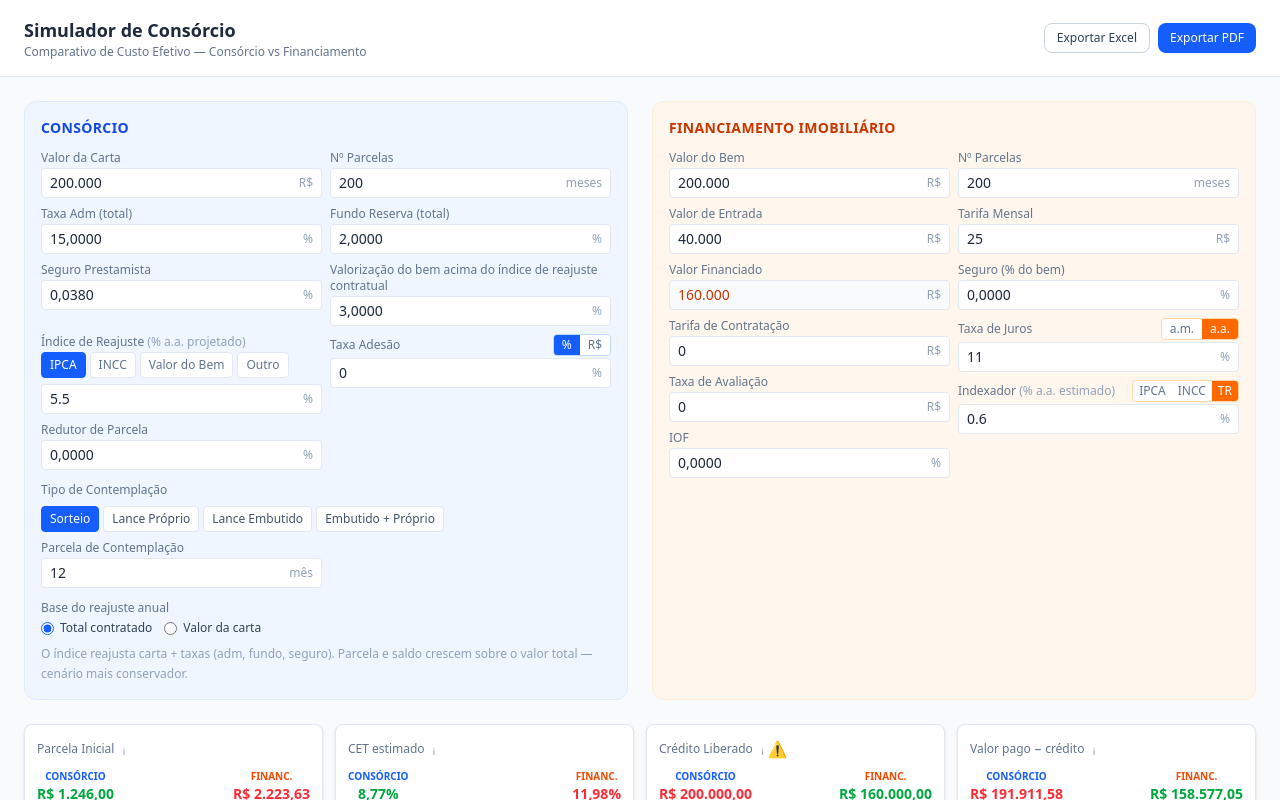
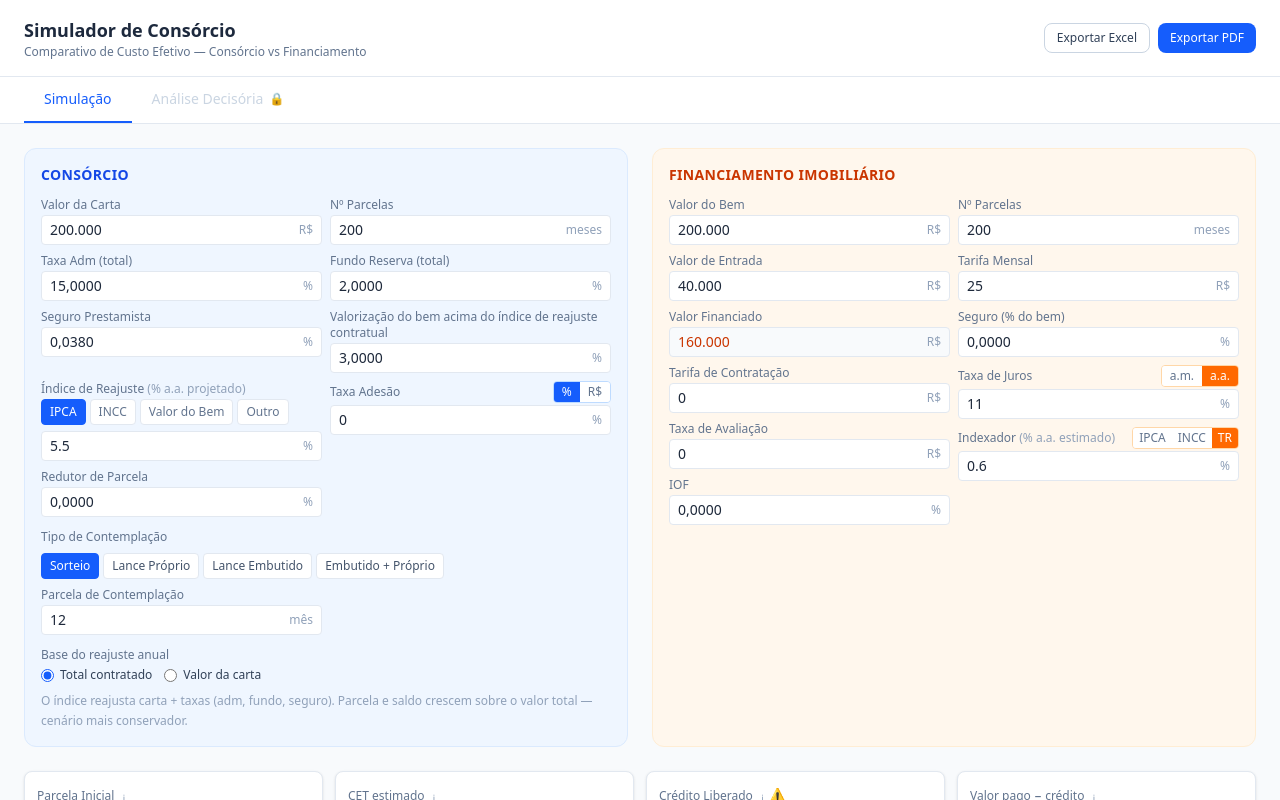
Before and after one commit to SetUp-Assessoria/cet-consorcio, a React (Vite) app: page / in a window 1280 px wide. Shown: the top 800 px of the page. Built offline with nearby package versions, Linux system fonts and the light colour scheme.

Commit message:
feat: mover análise decisória para aba separada, bloqueada se diferença de crédito > 10%

```diff
--- a/src/App.tsx
+++ b/src/App.tsx
@@ -1,3 +1,4 @@
+import { useState } from 'react'
 import { useSimulacao } from './hooks/useSimulacao'
 import { InputPanel } from './components/InputPanel'
 import { ResumoCards } from './components/ResumoCards'
@@ -6,12 +7,21 @@ import { Graficos } from './components/Graficos'
 import { BotoesExport } from './components/BotoesExport'
 import { DashboardDecisao } from './components/DashboardDecisao'
 
+type Aba = 'simulacao' | 'analise'
+
 export default function App() {
   const {
     consorcioParams, setConsorcioParams,
     financiamentoParams, setFinanciamentoParams,
     resultadoConsorcio, resultadoFinanciamento,
   } = useSimulacao()
+
+  const [aba, setAba] = useState<Aba>('simulacao')
+
+  const cC = resultadoConsorcio.creditoLiberado
+  const cF = resultadoFinanciamento.creditoLiberado
+  const diff = Math.abs(cC - cF) / Math.max(cC, cF, 1)
+  const analiseDisponivel = diff <= 0.10
 
   return (
     <div className="min-h-screen bg-slate-50">
@@ -25,7 +35,51 @@ export default function App() {
         </div>
       </header>
 
+      {/* Navegação por abas */}
+      <div className="border-b border-slate-200 bg-white px-6">
+        <div className="mx-auto max-w-7xl flex gap-0">
+          <button
+            onClick={() => setAba('simulacao')}
+            className={`px-5 py-3 text-sm font-medium border-b-2 transition-colors ${
+              aba === 'simulacao'
+                ? 'border-blue-600 text-blue-600'
+                : 'border-transparent text-slate-500 hover:text-slate-700'
+            }`}
+          >
+            Simulação
+          </button>
+
+          <div className="relative group">
+            <button
+              onClick={() => analiseDisponivel && setAba('analise')}
+              disabled={!analiseDisponivel}
+              className={`px-5 py-3 text-sm font-medium border-b-2 transition-colors flex items-center gap-1.5 ${
+                aba === 'analise'
+                  ? 'border-blue-600 text-blue-600'
+                  : analiseDisponivel
+                  ? 'border-transparent text-slate-500 hover:text-slate-700'
+                  : 'border-transparent text-slate-300 cursor-not-allowed'
+              }`}
+            >
+              Análise Decisória
+              {!analiseDisponivel && (
+                <span className="text-xs text-slate-300">🔒</span>
+              )}
+            </button>
+            {!analiseDisponivel && (
+              <div className="pointer-events-none absolute left-1/2 top-full z-20 mt-1 w-64 -translate-x-1/2 rounded bg-slate-800 px-3 py-2 text-[11px] leading-relaxed text-white opacity-0 shadow-lg transition-opacity group-hover:opacity-100">
+                Disponível quando a diferença entre os créditos liberados for de no máximo 10%.
+                Diferença atual: <strong>{(diff * 100).toFixed(1)}%</strong>.
+                <div className="absolute left-1/2 top-0 -translate-x-1/2 -translate-y-full border-4 border-transparent border-b-slate-800" />
+              </div>
+            )}
+          </div>
+        </div>
+      </div>
+
       <main className="mx-auto max-w-7xl space-y-6 px-6 py-6">
+        {aba === 'simulacao' && (
+          <>
             <InputPanel
               consorcioParams={consorcioParams}
               onConsorcioChange={setConsorcioParams}
@@ -34,12 +88,6 @@ export default function App() {
             />
 
             <ResumoCards consorcio={resultadoConsorcio} financiamento={resultadoFinanciamento} />
-
-        <DashboardDecisao
-          consorcio={resultadoConsorcio}
-          financiamento={resultadoFinanciamento}
-          consorcioParams={consorcioParams}
-        />
 
             <p className="text-[11px] text-slate-400 -mt-3">
               ¹ <strong>TIR Anual (CET)</strong>: custo efetivo anualizado — o crédito liberado é trazido a valor presente
@@ -59,6 +107,16 @@ export default function App() {
               <TabelaAmortizacao linhas={resultadoConsorcio.linhas} label="Amortização — Consórcio" color="blue" />
               <TabelaAmortizacao linhas={resultadoFinanciamento.linhas} label="Amortização — Financiamento" color="orange" />
             </div>
+          </>
+        )}
+
+        {aba === 'analise' && analiseDisponivel && (
+          <DashboardDecisao
+            consorcio={resultadoConsorcio}
+            financiamento={resultadoFinanciamento}
+            consorcioParams={consorcioParams}
+          />
+        )}
       </main>
     </div>
   )
```
Lines whose indentation alone changed are shown as unchanged.
